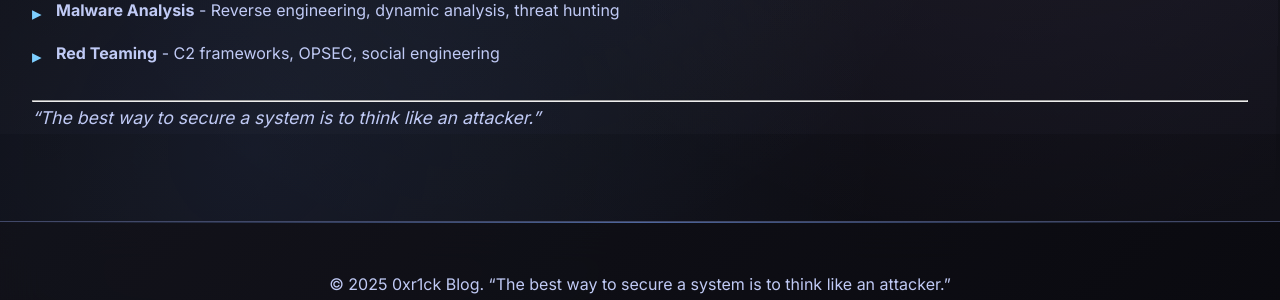
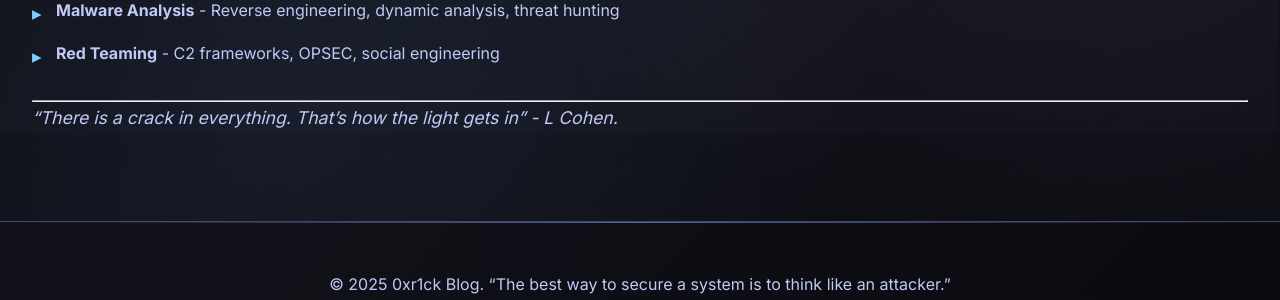
Before and after one commit to 0xr1ck/0xr1ck.github.io, a Jekyll site: the page built from index.md, in a window 1280 px wide and 900 px high, scrolled down 213 px. Shown: the part 553-853 px from the top of the window. Built offline with Jekyll 4.4.1, drawn with Linux system fonts in a browser that asks for light colours.

Commit message:
Update index.md

```diff
--- a/index.md
+++ b/index.md
@@ -23,4 +23,4 @@ for fun & profits and if you have any questions or comments you know what to do.
 
 ---
 
-*"The best way to secure a system is to think like an attacker."*
+*"There is a crack in everything. That's how the light gets in" - L Cohen.*
```
